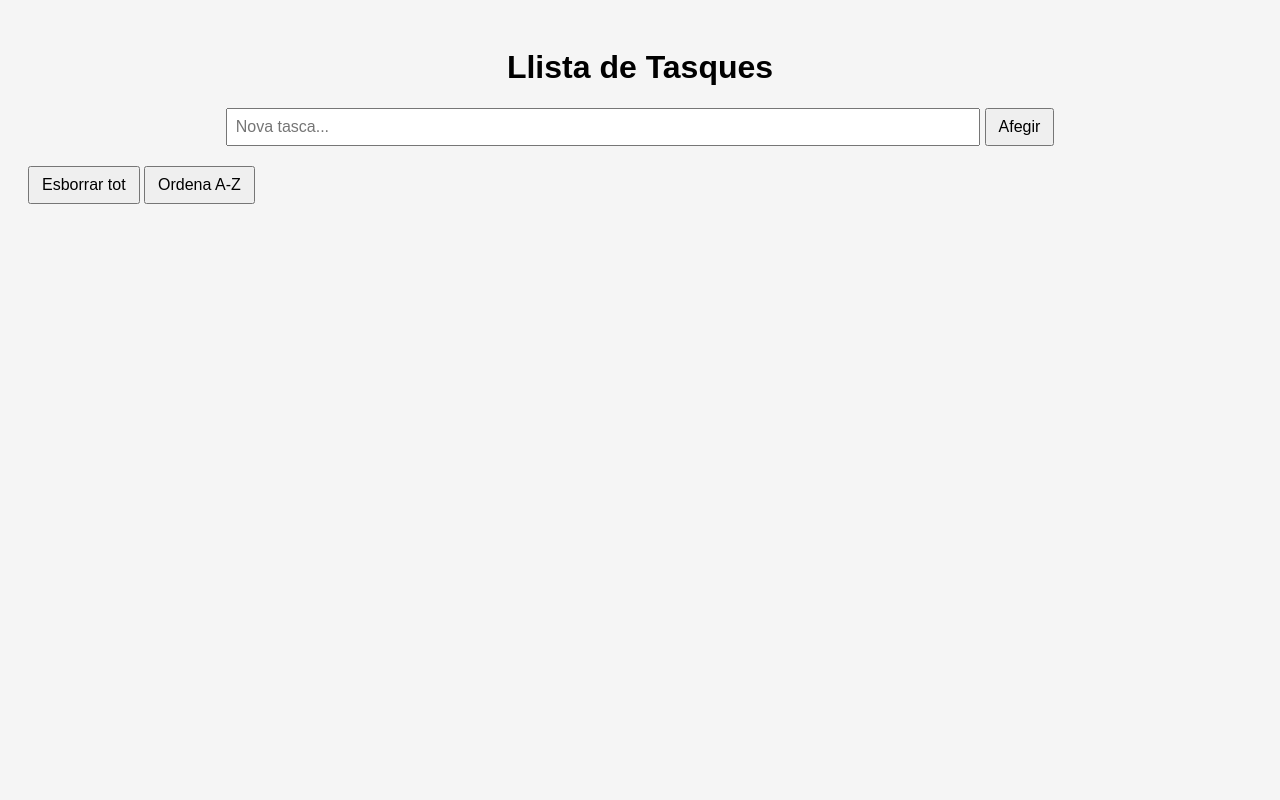
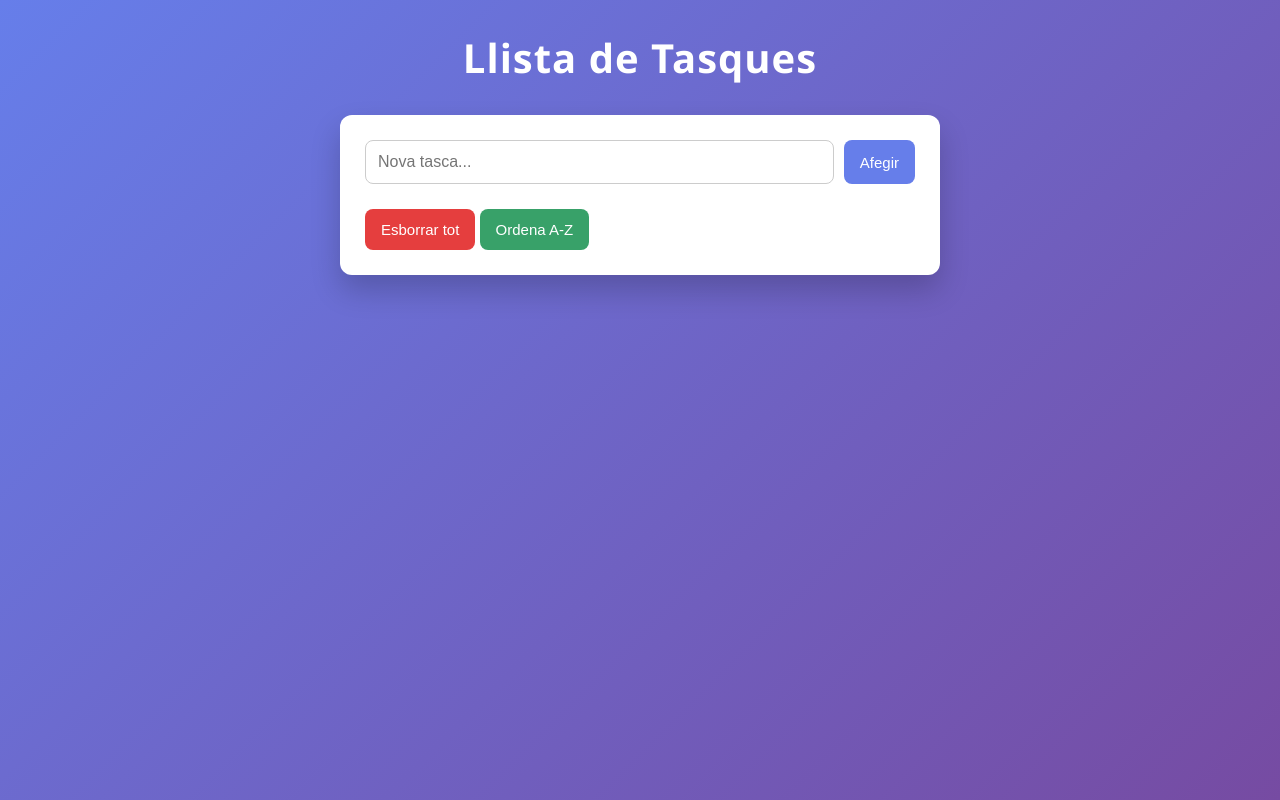
Before and after one commit to daniellupionzubero/M8-PULL-REQUEST-, a plain HTML site: page index.html in a window 1280 px wide. Drawn offline with Linux system fonts and the light colour scheme.

Commit message:
cambio en css

```diff
--- a/styles.css
+++ b/styles.css
@@ -1,53 +1,144 @@
-body {
-    font-family: Arial, sans-serif;
-    padding: 20px;
-    background-color: #f5f5f5;
+/* =========================
+   RESET BÁSICO
+   ========================= */
+* {
+    box-sizing: border-box;
+    margin: 0;
+    padding: 0;
 }
 
+/* =========================
+   ESTILOS GENERALES
+   ========================= */
+body {
+    font-family: 'Segoe UI', Tahoma, Geneva, Verdana, sans-serif;
+    background: linear-gradient(135deg, #667eea, #764ba2);
+    min-height: 100vh;
+    padding: 30px;
+    color: #333;
+}
+
+/* =========================
+   HEADER
+   ========================= */
 header {
     text-align: center;
-    margin-bottom: 20px;
+    margin-bottom: 30px;
 }
 
+header h1 {
+    color: #fff;
+    font-size: 2.5rem;
+    letter-spacing: 1px;
+}
+
+/* =========================
+   CONTENEDOR PRINCIPAL
+   ========================= */
+main {
+    max-width: 600px;
+    margin: 0 auto;
+    background-color: #ffffff;
+    padding: 25px;
+    border-radius: 12px;
+    box-shadow: 0 15px 30px rgba(0, 0, 0, 0.2);
+}
+
+/* =========================
+   FORMULARIO
+   ========================= */
 .add-task {
     text-align: center;
-    margin-bottom: 20px;
+    margin-bottom: 25px;
+}
+
+#todo-form {
+    display: flex;
+    gap: 10px;
 }
 
 input[type="text"] {
-    width: 60%;
-    padding: 8px;
+    flex: 1;
+    padding: 12px;
     font-size: 16px;
+    border-radius: 8px;
+    border: 1px solid #ccc;
+    outline: none;
+    transition: border-color 0.3s, box-shadow 0.3s;
 }
 
+input[type="text"]:focus {
+    border-color: #667eea;
+    box-shadow: 0 0 0 2px rgba(102, 126, 234, 0.2);
+}
+
+/* =========================
+   BOTONES
+   ========================= */
 button {
-    padding: 8px 12px;
-    font-size: 16px;
+    padding: 12px 16px;
+    font-size: 15px;
+    border-radius: 8px;
+    border: none;
     cursor: pointer;
+    transition: background-color 0.3s, transform 0.2s, box-shadow 0.2s;
+}
+
+button:active {
+    transform: scale(0.97);
+}
+
+/* Botón añadir */
+#todo-form button {
+    background-color: #667eea;
+    color: #fff;
+}
+
+#todo-form button:hover {
+    background-color: #5a67d8;
+}
+
+/* Botón borrar todo */
+#clear-all {
+    background-color: #e53e3e;
+    color: #fff;
+}
+
+#clear-all:hover {
+    background-color: #c53030;
+}
+
+/* Botón ordenar */
+#sort {
+    background-color: #38a169;
+    color: #fff;
+}
+
+#sort:hover {
+    background-color: #2f855a;
+}
+
+/* =========================
+   LISTA DE TAREAS
+   ========================= */
+.tasks {
+    margin-top: 20px;
 }
 
 .tasks ul {
-    list-style-type: none;
-    padding: 0;
+    list-style: none;
+    margin-bottom: 15px;
 }
 
 .tasks li {
-    padding: 10px;
-    margin-bottom: 5px;
-    background-color: #fff;
-    border: 1px solid #ccc;
+    padding: 12px 15px;
+    margin-bottom: 10px;
+    background-color: #f9fafb;
+    border-radius: 8px;
+    border: 1px solid #e2e8f0;
     display: flex;
     justify-content: space-between;
     align-items: center;
-    transition: background-color 0.3s;
+    cursor: pointer;
+    transition: background-color 0.3s, box-sha
 }
-
-.tasks li.completed {
-    text-decoration: line-through;
-    color: #888;
-    background-color: #e0ffe0;
-}
-
-button:hover {
-    background-color: #ddd;
-}
```
